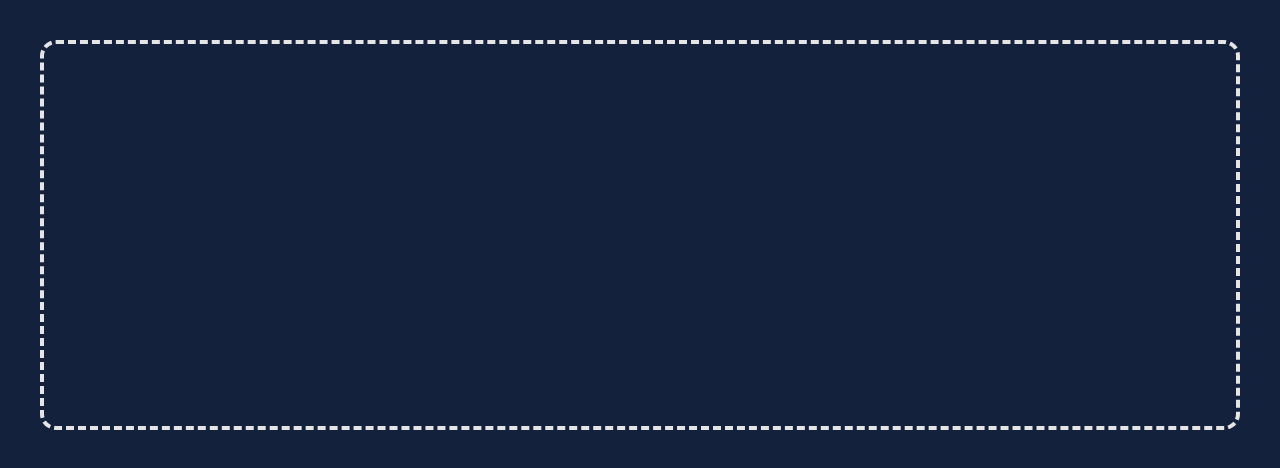
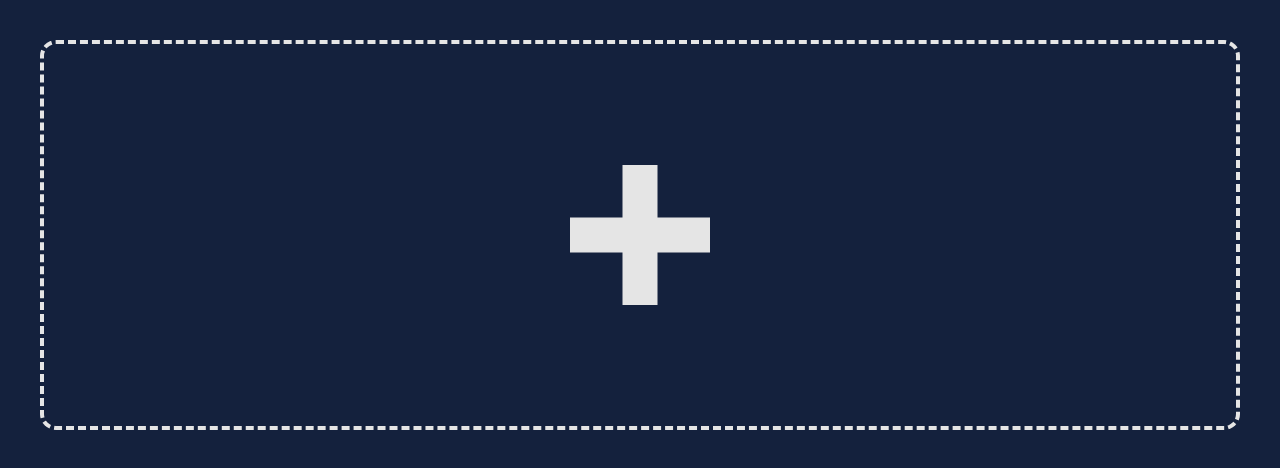
Before and after one commit to Jnwyk/climbing-logbook, a React (Vite) app: page / in a window 1280 px wide. Shown: the top 468 px of the page. Built offline with nearby package versions, Linux system fonts and the light colour scheme.

Commit message:
add sign component

```diff
--- a/src/components/AddAscentCard.jsx
+++ b/src/components/AddAscentCard.jsx
@@ -1,9 +1,14 @@
 import { Card } from "./styles/Card.styled";
+import Sign from "./Sign";
 
 const AddAscentCard = () => {
   const addAscent = () => console.log("open add ascent modal");
 
-  return <Card onClick={addAscent}></Card>;
+  return (
+    <Card onClick={addAscent}>
+      <Sign />
+    </Card>
+  );
 };
 
 export default AddAscentCard;
--- /dev/null
+++ b/src/components/Sign.jsx
@@ -0,0 +1,12 @@
+import { Block } from "./styles/Block.styled";
+
+const Sign = () => {
+  return (
+    <>
+      <Block orientation="vertical" width="35px" height="140px" />
+      <Block orientation="horizontal" width="140px" height="35px" />
+    </>
+  );
+};
+
+export default Sign;
--- /dev/null
+++ b/src/components/styles/Block.styled.js
@@ -0,0 +1,15 @@
+import styled from "styled-components";
+
+export const Block = styled.div`
+  position: relative;
+  top: ${({ orientation }) => (orientation === "vertical" ? `50%;` : `0%`)};
+  left: 50%;
+  transform: ${({ orientation }) =>
+    orientation === "vertical"
+      ? `translate(-50%, -50%)`
+      : `translate(-50%, 50%)`};
+  width: ${({ width }) => width};
+  height: ${({ height }) => height};
+  background-color: #e5e5e5;
+  transition: 0.4s;
+`;
--- a/src/components/styles/Card.styled.js
+++ b/src/components/styles/Card.styled.js
@@ -1,4 +1,5 @@
 import styled from "styled-components";
+import { Block } from "./Block.styled";
 
 export const Card = styled.div`
   position: relative;
@@ -11,5 +12,8 @@ export const Card = styled.div`
   transition: 0.4s;
   &:hover {
     border-color: #fca311;
+    ${Block} {
+      background-color: #fca311;
+    }
   }
 `;
```
